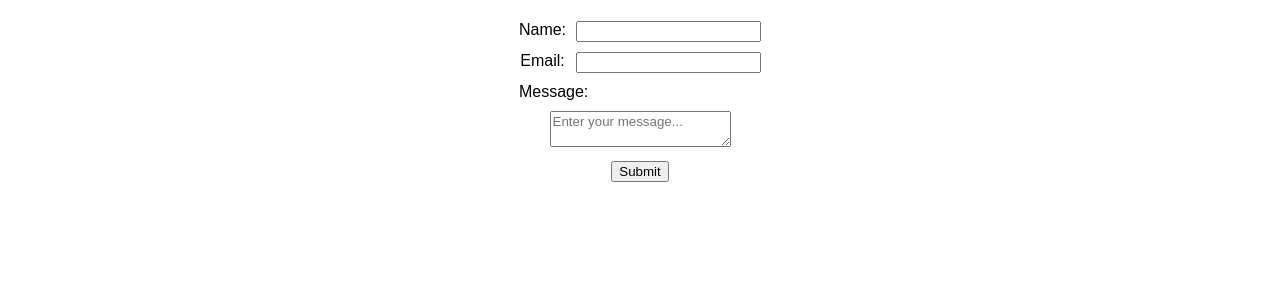
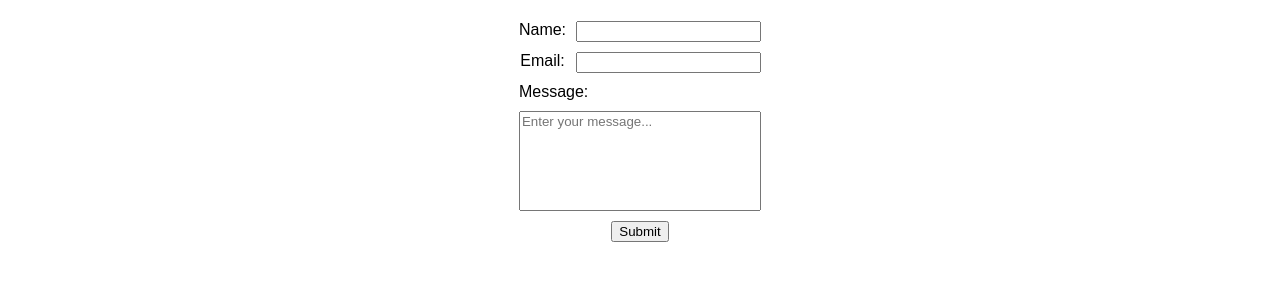
Before and after one commit to Steven-Huynh-Personal-Website/personal-website, a plain HTML site: page contact.html in a window 1280 px wide. Shown: the part 233-514 px from the top of the page. Drawn offline with Linux system fonts and the light colour scheme.

Commit message:
Resize textarea

```diff
--- a/style.css
+++ b/style.css
@@ -86,4 +86,16 @@ form>div:nth-child(5) {
     justify-self: start;
 }
 
+form>div:nth-child(6) {
+    height: 100px;
 }
+
+textarea {
+    box-sizing: border-box;
+    width: 100%;
+    height: 100%;
+    resize: none;
+}
+
+
+}
```
